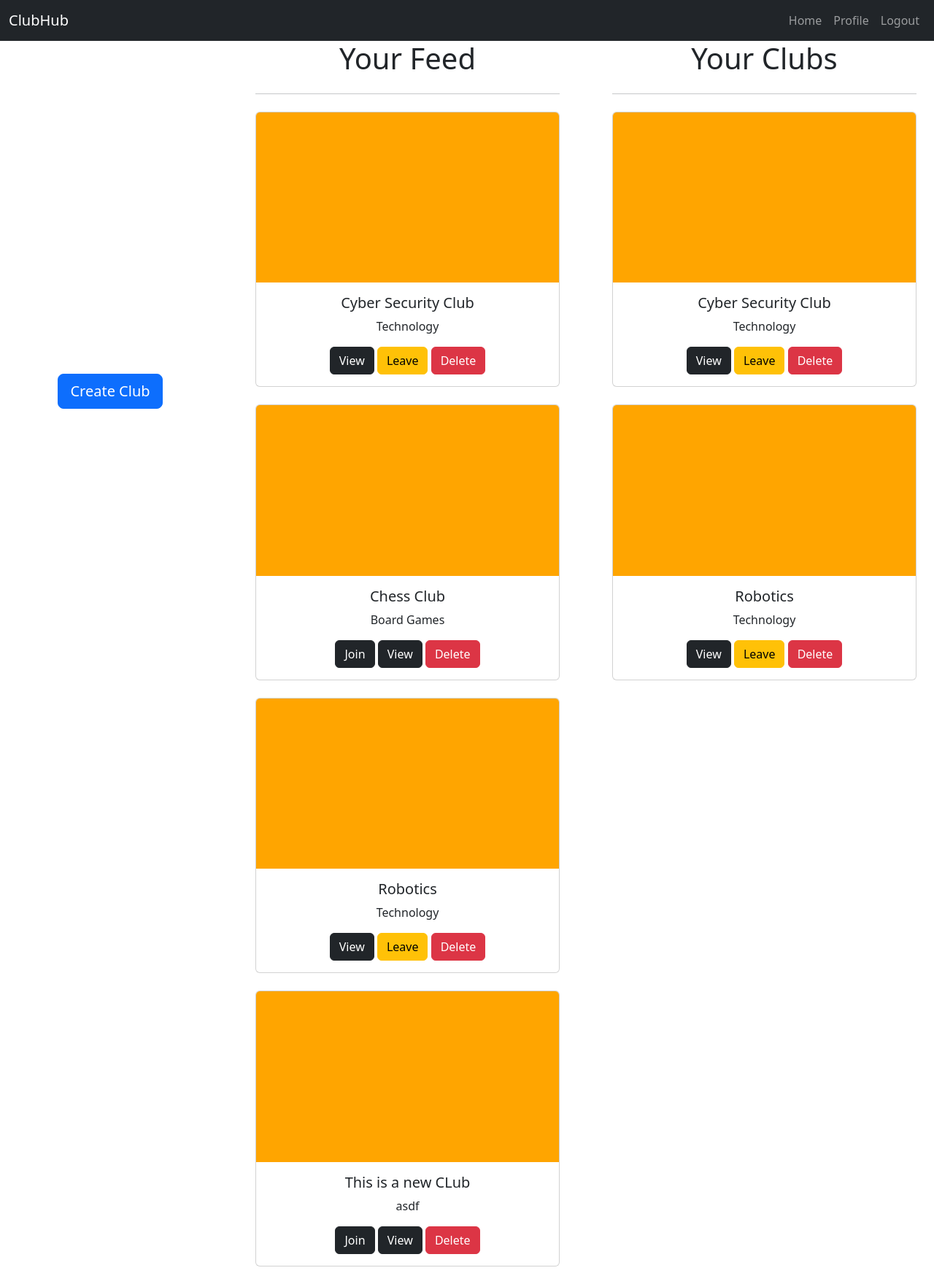
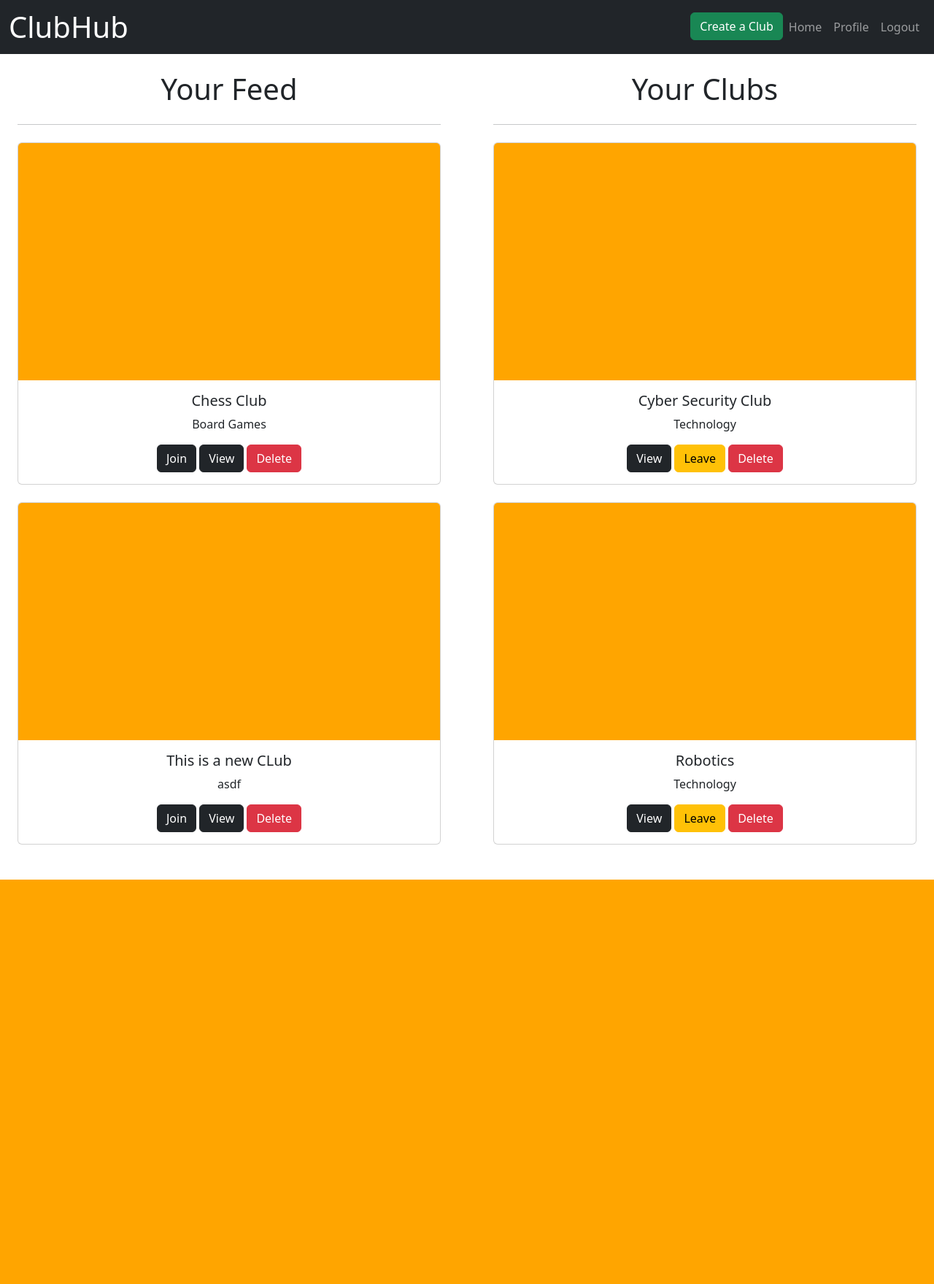
Before and after one commit to jmasmith/ClubHubRepo, a Flask app: page / in a window 1280 px wide. Shown: the whole page at 73% size. After the commit the page ends 1205 px from the top, so only its background shows below. Run offline with Flask 3, Linux system fonts and the light colour scheme; a user stored in the database is signed in; data comes from the database, SQL or seed files in the repository; both versions use the stored data as it was after the commit.

Commit message:
repositioned create-club button, changed logic for listing clubs on homepage

```diff
--- a/ClubHub/templates/base.html
+++ b/ClubHub/templates/base.html
@@ -8,16 +8,26 @@
     <title>Flask Auth Example</title>
     <!-- CSS only -->
     <link href="https://cdn.jsdelivr.net/npm/bootstrap@5.2.2/dist/css/bootstrap.min.css" rel="stylesheet" integrity="sha384-Zenh87qX5JnK2Jl0vWa8Ck2rdkQ2Bzep5IDxbcnCeuOxjzrPF/et3URy9Bv1WTRi" crossorigin="anonymous">
+    <style>
+        section {
+            overflow-x: hidden;
+        }
+    </style>
 </head>
 
 <body>
     <section>
         <nav class="navbar navbar-expand-lg bg-dark navbar-dark">
             <div class="container-fluid">
-                <span class="navbar-brand mb-0 h1">ClubHub</span>
+                <span class="navbar-brand mb-0 h1 fs-1">ClubHub</span>
                 <ul class="navbar-nav">
+                    {% if request.path == "/" %}
                     <li class="nav-item">
-                        <a class="nav-link {% block homeActive %}{% endblock %}" href="{{ url_for('main.index') }}">Home</a>
+                        <a class="btn btn-success" href="/NewClub" role="button">Create a Club</a>
+                    </li>
+                    {% endif %}
+                    <li class="nav-item">
+                        <a class="nav-link" href="{{ url_for('main.index') }}">Home</a>
                     </li>
                     {% if current_user.is_authenticated %}
                     <li class="nav-item">
--- a/ClubHub/templates/index.html
+++ b/ClubHub/templates/index.html
@@ -34,25 +34,8 @@
   </div>
 -->
 
-<div class="container-fluid text-center">
+<div class="container-fluid text-center my-4">
   <div class="row gx-5">
-
-    <div class="col-3 col-sm-3">
-      <div class="sticky-top">
-        <br><br><br><br><br><br><br><br><br><br><br><br><br><br><br><br><br><br><br>
-        <div class="container-fluid text-center">
-          <div class="text-center">
-            <div class="container">
-              <div id="Buttons">
-                <form id="createClub" action="/NewClub"><button form="createClub" class="btn btn-primary btn-lg">Create
-                    Club</button></form>
-              </div>
-            </div>
-          </div>
-        </div>
-      </div>
-    </div>
-
     <div class="col text-center">
       <div class="container-sm text-center">
         <h1>Your Feed</h1>
@@ -60,6 +43,8 @@
       </div>
       <div id="ItemList">
         {% for club in club_list %}
+        {% set memberarray = club.members.split(" ") %}
+        {% if current_user.id|string() not in memberarray %}
         <div class="club">
           <div class="container">
             <span>
@@ -69,15 +54,8 @@
                 <div class="card-body">
                   <h5 class="card-title">{{ club.name }}</h5>
                   <p class="card-text">{{ club.type }}</p>
-
-                  {% set memberarray = club.members.split(" ") %}
-                  {% if current_user.id|string() in memberarray %}
-                  <a href="/club/{{club.id}}" class="btn btn-dark">View</a>
-                  <a href="/leave/{{club.id}}" class="btn btn-warning">Leave</a>
-                  {% else %}
                   <a href="/join/{{club.id}}" class="btn btn-dark">Join</a>
                   <a href="/club/{{club.id}}" class="btn btn-dark">View</a>
-                  {% endif %}
                   {% if current_user.email == 'jmasmith@gmail.com' %}
                   <a href="/delete/{{club.id}}" class="btn btn-danger">Delete</a>
                   {% endif %}
@@ -85,14 +63,8 @@
               </div><br>
             </span>
           </div>
-          <!--
-          {% if club.members != "" %}
-          <span>
-            Club Members: {{ club.members }}
-          </span>
-          {% endif %}
-        -->
         </div>
+        {% endif %}
         {% endfor %}
       </div>
     </div>
@@ -115,14 +87,8 @@
                   <h5 class="card-title">{{ club.name }}</h5>
                   <p class="card-text">{{ club.type }}</p>
 
-                  {% set memberarray = club.members.split(" ") %}
-                  {% if current_user.id|string() in memberarray %}
                   <a href="/club/{{club.id}}" class="btn btn-dark">View</a>
                   <a href="/leave/{{club.id}}" class="btn btn-warning">Leave</a>
-                  {% else %}
-                  <a href="/join/{{club.id}}" class="btn btn-dark">Join</a>
-                  <a href="/club/{{club.id}}" class="btn btn-dark">View</a>
-                  {% endif %}
                   {% if current_user.email == 'jmasmith@gmail.com' %}
                   <a href="/delete/{{club.id}}" class="btn btn-danger">Delete</a>
                   {% endif %}
```
Also changed, not shown: instance/db.sqlite.
